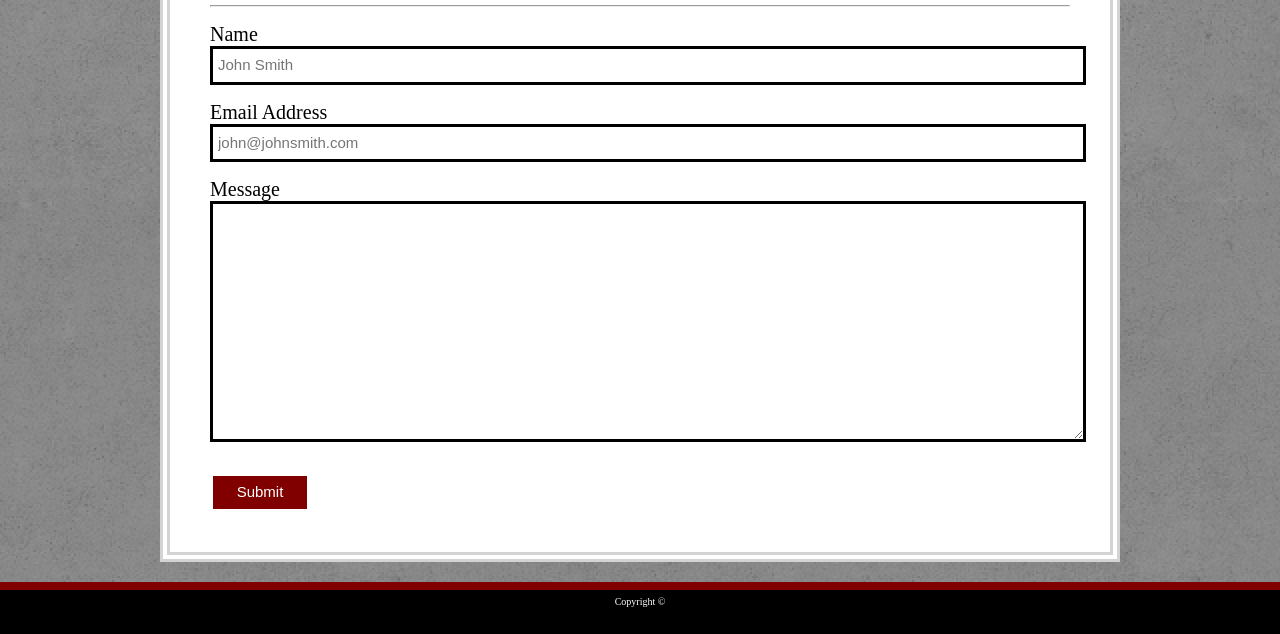
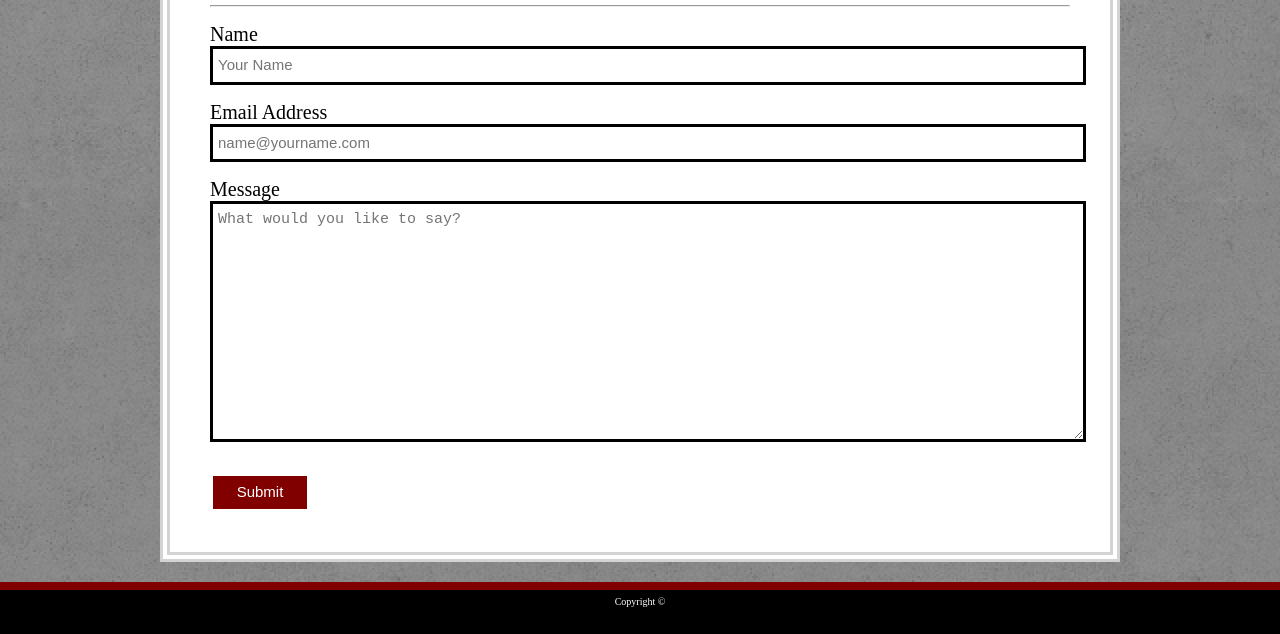
Before and after one commit to tomjcal89/Basic-Portfolio, a plain HTML site: page contact.html in a window 1280 px wide. Shown: the part 198-832 px from the top of the page. Drawn offline with Linux system fonts and the light colour scheme.

Commit message:
changed placeholders on contact page

```diff
--- a/contact.html
+++ b/contact.html
@@ -47,18 +47,18 @@
 
     <div class="contact">
     <h3>Name</h3>
-        <input type="text" placeholder="John Smith">
+        <input type="text" placeholder="Your Name">
     </div>
 
     <div class="contact">
     <h3>Email Address</h3>
-    <input type="text" placeholder="john@johnsmith.com">
+    <input type="text" placeholder="name@yourname.com">
 </div>
 
 <div class="contact">
    <h3>Message</h3>
 
-    <textarea name="Message" id="comments" cols="30" rows="10"></textarea>
+    <textarea name="Message" id="comments" placeholder="What would you like to say?" cols="30" rows="10"></textarea>
 </div>
 
 <br>
```
